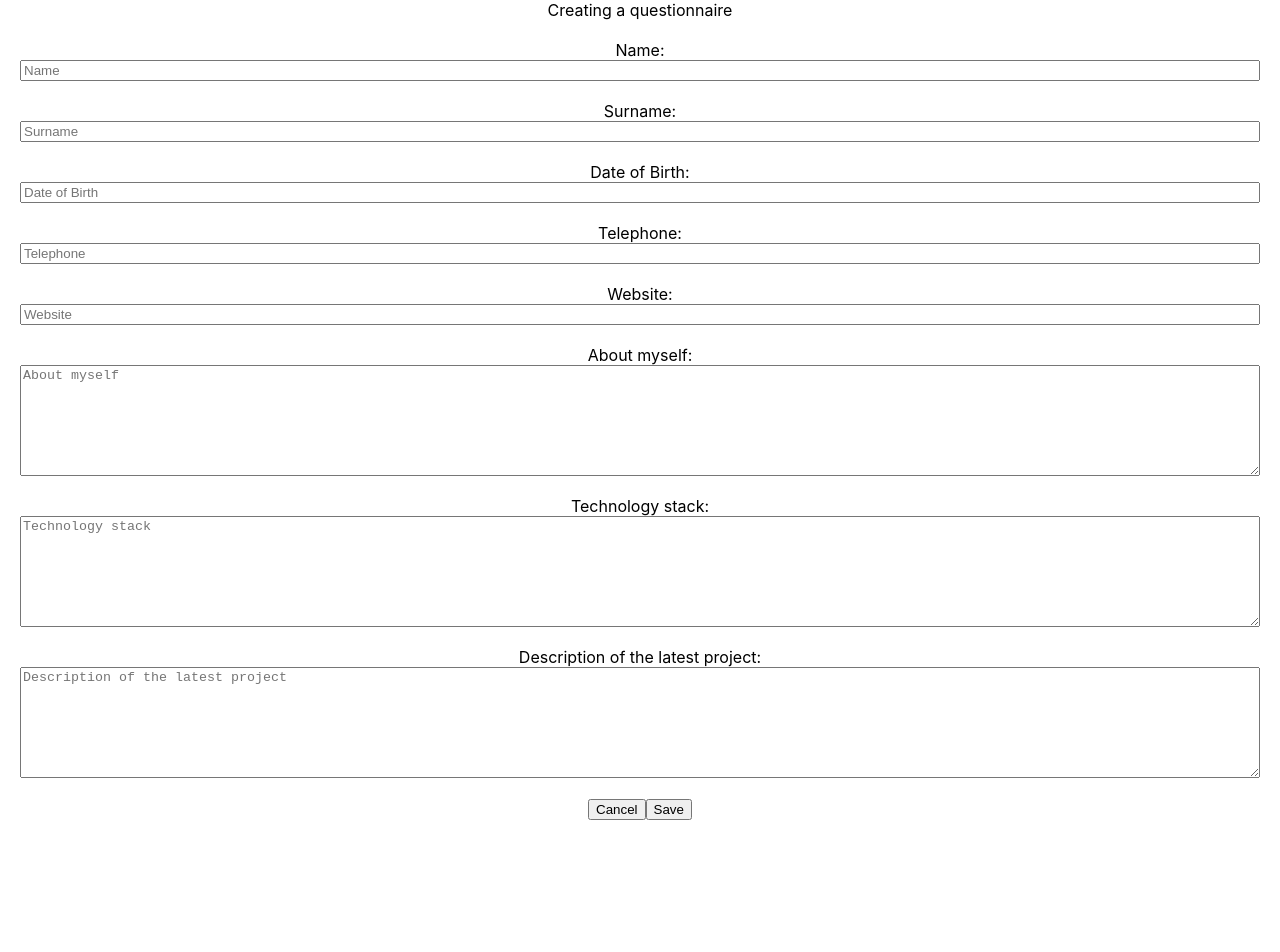
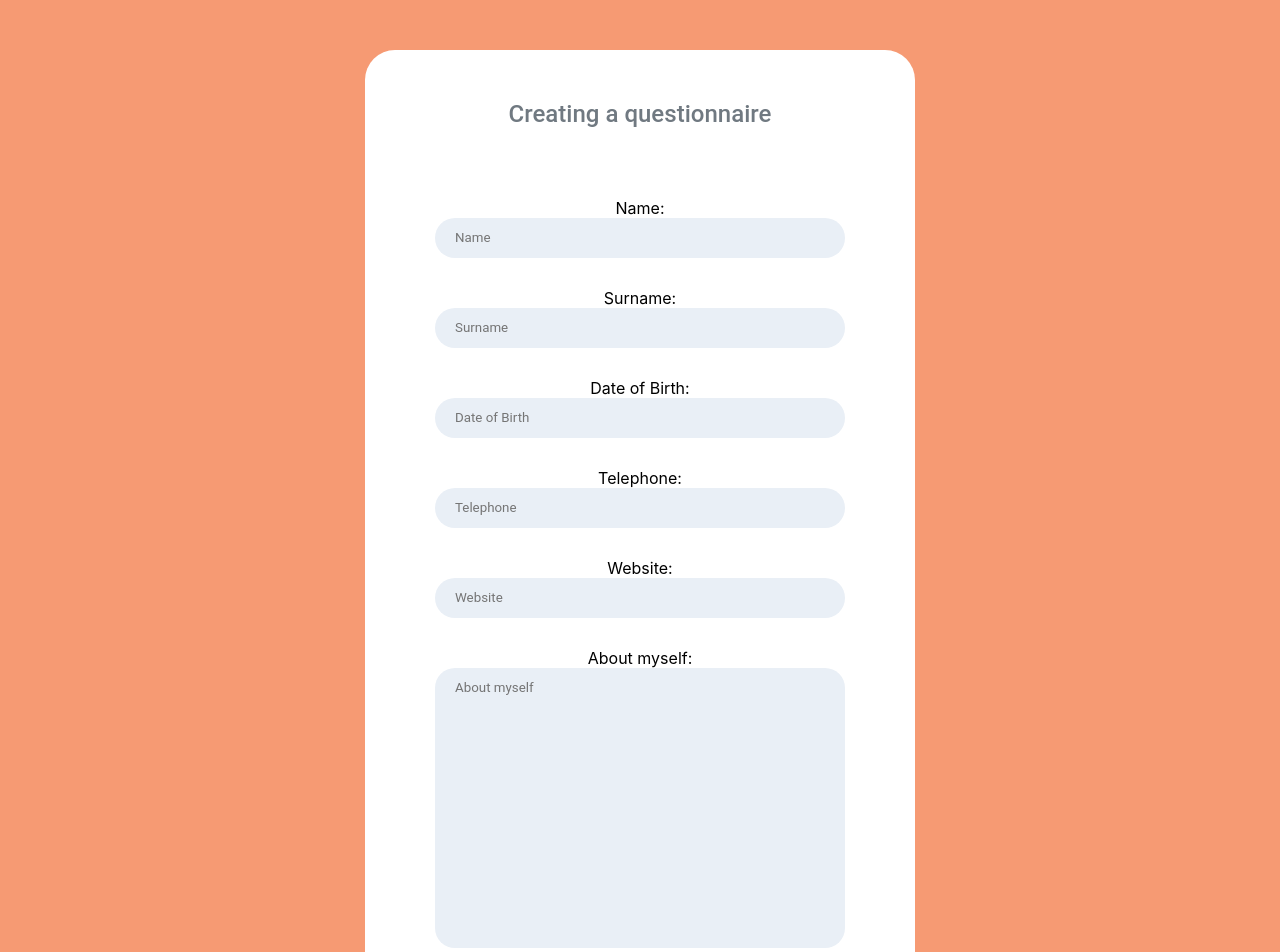
Before and after one commit to kost321/React_12.12, a React (Create React App) app in the folder Project/: page / in a window 1280 px wide. Shown: the top 952 px of the page. Before the commit the page ends 820 px from the top, so only its background shows below. Built offline with nearby package versions, Linux system fonts and the light colour scheme.

Commit message:
init: add style

```diff
--- a/Project/src/App.css
+++ b/Project/src/App.css
@@ -1,3 +1,18 @@
 .App {
+  position: relative;
+  max-width: 550px;
+  margin: 50px auto 0;
+  background: white;
+  border-radius: 30px;
   text-align: center;
 }
+.title{
+padding-top: 50px;
+font-family: 'Roboto', sans-serif;
+font-weight: 500;
+font-size: 24px;
+color: #707981;
+}
+* {
+  box-sizing: border-box;
+}
--- a/Project/src/App.js
+++ b/Project/src/App.js
@@ -7,7 +7,7 @@ import './App.css'
   render() {
     return (
       <div className="App">
-        <div>Creating a questionnaire</div>
+        <div className="title">Creating a questionnaire</div>
         <FormQuestionnaire/>
       </div>
     );
--- a/Project/src/components/form/FieldForm/FieldForm.jsx
+++ b/Project/src/components/form/Form/FieldForm.jsx
@@ -1,22 +1,24 @@
 import React from "react";
+
+import './fieldForm.css'
 
 class FieldForm extends React.Component {
 constructor(props) {
   super(props);
 
 }
+
   render() {
     if(this.props.rows === 7) {
       return (
-        <textarea rows={this.props.rows} type="text" placeholder={this.props.placeholder} value={this.props.value} onChange={this.props.onChange}/>
+        <textarea autoFocus maxLength={385} rows={this.props.rows} type="text" placeholder={this.props.placeholder} value={this.props.value} onChange={this.props.onChange}/>
       )
     } else {
       return (
         <input type="text" placeholder={this.props.placeholder} value={this.props.value} onChange={this.props.onChange} />
       );
     }
+  }
 
-  }
 }
-
 export default FieldForm;
--- /dev/null
+++ b/Project/src/components/form/Form/fieldForm.css
@@ -0,0 +1,15 @@
+.form-inner textarea {
+    resize: none;
+ }
+
+.form-inner input, .form-inner textarea {
+    display: block;
+    width: 100%;
+    padding: 0 20px;
+    margin-bottom: 10px;
+    background: #E9EFF6;
+    line-height: 40px;
+    border-width: 0;
+    border-radius: 20px;
+    font-family: 'Roboto', sans-serif;
+ }
--- a/Project/src/components/form/FormQuestionnaire.jsx
+++ b/Project/src/components/form/FormQuestionnaire.jsx
@@ -1,5 +1,5 @@
 import React from "react";
-import FieldForm from "./FieldForm/FieldForm";
+import FieldForm from "./Form/FieldForm";
 
 import './formQuestionnaire.css'
 
@@ -20,7 +20,7 @@ class FormQuestionnaire extends React.Component {
 
   render() {
     return (
-      <form className="form">
+      <form className="form-inner">
         <label>
           Name:
           <FieldForm placeholder="Name" value={this.state.nameValue} onChange={(event) => this.setState({nameValue: event.target.value})}/>
@@ -54,8 +54,8 @@ class FormQuestionnaire extends React.Component {
           <FieldForm rows={7} placeholder="Description of the latest project" value={this.state.descriptionOfTheLatestProjectValue} onChange={(event) => this.setState({descriptionOfTheLatestProjectValue: event.target.value})}/>
         </label>
         <div>
+          <input type="submit" value="Save"/>
           <input type="submit" value="Cancel"/>
-          <input type="submit" value="Save"/>
         </div>
       </form>
     );
--- a/Project/src/components/form/formQuestionnaire.css
+++ b/Project/src/components/form/formQuestionnaire.css
@@ -3,3 +3,16 @@ label{
     margin: 20px;
     flex-direction: column;
 }
+
+.form-inner {
+    padding: 50px;
+ }
+
+ .form-inner input[type="submit"] {
+    margin-top: 30px;
+    background: #f69a73;
+    border-bottom: 4px solid #d87d56;
+    color: white;
+    font-size: 14px;
+    cursor: pointer;
+ }
--- a/Project/src/index.css
+++ b/Project/src/index.css
@@ -5,7 +5,9 @@ body {
     sans-serif;
   -webkit-font-smoothing: antialiased;
   -moz-osx-font-smoothing: grayscale;
+  background: #f69a73;
 }
+
 
 code {
   font-family: source-code-pro, Menlo, Monaco, Consolas, 'Courier New',
```
Also changed, not shown: Project/src/components/form/FieldForm/fieldForm.css (deleted).
